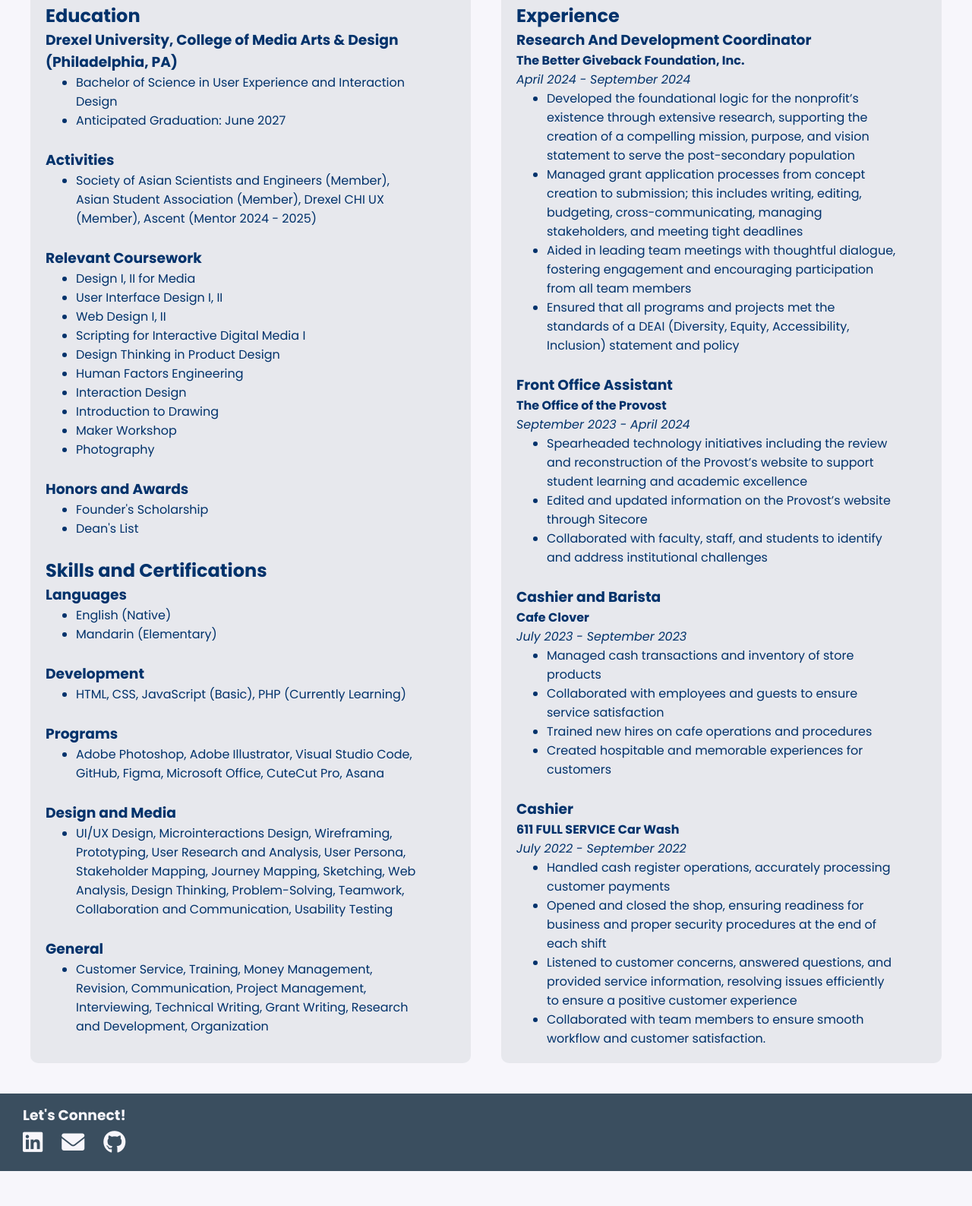
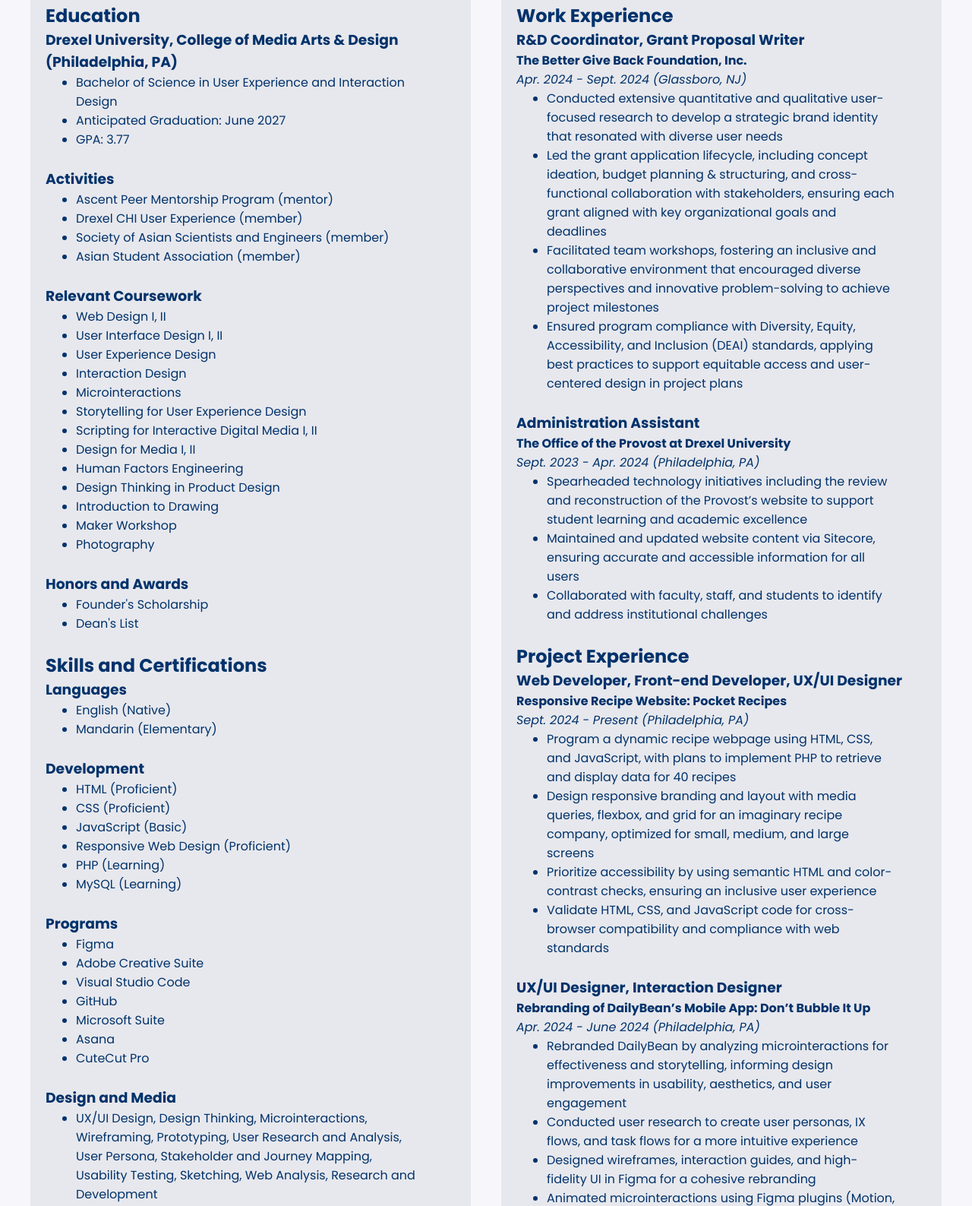
Before and after one commit to feiyoungi/feiyoungi-portfolio, a plain HTML site: page aboutme.html in a window 1280 px wide. Shown: the part 159-1746 px from the top of the page at 76% size. Before the commit the page ends 1700 px from the top, so only its background shows below. Drawn offline with Linux system fonts and the light colour scheme.

Commit message:
Update about me

```diff
--- a/aboutme.html
+++ b/aboutme.html
@@ -35,22 +35,29 @@
                     <ul>
                         <li>Bachelor of Science in User Experience and Interaction Design</li>
                         <li>Anticipated Graduation: June 2027</li>
+                        <li>GPA: 3.77</li>
                     </ul>
                         <br>
                 <h3>Activities</h3>
                     <ul>
-                        <li> Society of Asian Scientists and Engineers (Member), Asian Student Association (Member), Drexel CHI UX (Member), Ascent (Mentor 2024 - 2025)</li>
+                        <li>Ascent Peer Mentorship Program	(mentor)</li>
+                        <li>Drexel CHI User Experience (member)</li>
+                        <li>Society of Asian Scientists and Engineers (member)</li>
+                        <li>Asian Student Association (member)</li>
                     </ul>
                         <br>
                 <h3>Relevant Coursework</h3>
                     <ul>
-                        <li>Design I, II for Media</li>
+                        <li>Web Design I, II</li>
                         <li>User Interface Design I, II</li>
-                        <li>Web Design I, II</li>
-                        <li>Scripting for Interactive Digital Media I</li>
+                        <li>User Experience Design</li>
+                        <li>Interaction Design</li>
+                        <li>Microinteractions</li>
+                        <li>Storytelling for User Experience Design</li>
+                        <li>Scripting for Interactive Digital Media I, II</li>
+                        <li>Design for Media I, II</li>
+                        <li>Human Factors Engineering</li>
                         <li>Design Thinking in Product Design</li>
-                        <li>Human Factors Engineering</li>
-                        <li>Interaction Design</li>
                         <li>Introduction to Drawing</li>
                         <li>Maker Workshop</li>
                         <li>Photography</li>
@@ -71,46 +78,57 @@
                         <br>
                 <h3>Development</h3>
                     <ul>
-                        <li>HTML, CSS, JavaScript (Basic), PHP (Currently Learning)</li>
+                        <li>HTML (Proficient)</li>
+                        <li>CSS (Proficient)</li>
+                        <li>JavaScript (Basic)</li>
+                        <li>Responsive Web Design (Proficient)</li>
+                        <li>PHP (Learning)</li>
+                        <li>MySQL (Learning)</li>
                     </ul>
                         <br>
                 <h3>Programs</h3>
                     <ul>
-                        <li>Adobe Photoshop, Adobe Illustrator, Visual Studio Code, GitHub, Figma, Microsoft Office, CuteCut Pro, Asana</li>
+                        <li>Figma</li>
+                        <li>Adobe Creative Suite</li>
+                        <li>Visual Studio Code</li>
+                        <li>GitHub</li>
+                        <li>Microsoft Suite</li>
+                        <li>Asana</li>
+                        <li>CuteCut Pro</li>
                     </ul>
                         <br>
                 <h3>Design and Media</h3>
                     <ul>
-                        <li>UI/UX Design, Microinteractions Design, Wireframing, Prototyping, User Research and Analysis, User Persona, Stakeholder Mapping, Journey Mapping, Sketching, Web Analysis, Design Thinking, Problem-Solving, Teamwork, Collaboration and Communication, Usability Testing</li>
+                        <li>UX/UI Design, Design Thinking, Microinteractions, Wireframing, Prototyping, User Research and Analysis, User Persona, Stakeholder and Journey Mapping, Usability Testing, Sketching, Web Analysis, Research and Development</li>
                     </ul>
                         <br>
                 <h3>General</h3>
                     <ul>
-                        <li>Customer Service, Training, Money Management, Revision, Communication, Project Management, Interviewing, Technical Writing, Grant Writing, Research and Development, Organization</li>
+                        <li>Problem-Solving, Teamwork, Collaboration, Customer Service, Training, Money Management, Revision, Communication, Project Management, Interviewing, Technical Writing, Grant Writing, Organization</li>
                     </ul>
         </div>
         <div class="abt-section">
-            <h2>Experience</h2>
-                <h3>Research And Development Coordinator</h3>
-                    <h4>The Better Giveback Foundation, Inc.</h4>
-                        <p><em>April 2024 - September 2024</em></p>
+            <h2>Work Experience</h2>
+                <h3>R&D Coordinator, Grant Proposal Writer</h3>
+                    <h4>The Better Give Back Foundation, Inc.</h4>
+                        <p><em>Apr. 2024 - Sept. 2024 (Glassboro, NJ)</em></p>
                         <ul>
-                            <li>Developed the foundational logic for the nonprofit’s existence through extensive research, supporting the creation of a compelling mission, purpose, and vision statement to serve the post-secondary population</li>
-                            <li>Managed grant application processes from concept creation to submission; this includes writing, editing, budgeting, cross-communicating, managing stakeholders, and meeting tight deadlines</li>
-                            <li>Aided in leading team meetings with thoughtful dialogue, fostering engagement and encouraging participation from all team members</li>
-                            <li>Ensured that all programs and projects met the standards of a DEAI (Diversity, Equity, Accessibility, Inclusion) statement and policy</li>
+                            <li>Conducted extensive quantitative and qualitative user-focused research to develop a strategic brand identity that resonated with diverse user needs</li>
+                            <li>Led the grant application lifecycle, including concept ideation, budget planning & structuring, and cross-functional collaboration with stakeholders, ensuring each grant aligned with key organizational goals and deadlines</li>
+                            <li>Facilitated team workshops, fostering an inclusive and collaborative environment that encouraged diverse perspectives and innovative problem-solving to achieve project milestones</li>
+                            <li>Ensured program compliance with Diversity, Equity, Accessibility, and Inclusion (DEAI) standards, applying best practices to support equitable access and user-centered design in project plans</li>
                         </ul>
                             <br>
-                <h3>Front Office Assistant</h3>
-                    <h4>The Office of the Provost</h4>
-                        <p><em>September 2023 - April 2024</em></p>
+                <h3>Administration Assistant</h3>
+                    <h4>The Office of the Provost at Drexel University</h4>
+                        <p><em>Sept. 2023 - Apr. 2024 (Philadelphia, PA)</em></p>
                         <ul>
                             <li>Spearheaded technology initiatives including the review and reconstruction of the Provost’s website to support student learning and academic excellence</li>
-                            <li>Edited and updated information on the Provost’s website through Sitecore</li>
+                            <li>Maintained and updated website content via Sitecore, ensuring accurate and accessible information for all users</li>
                             <li>Collaborated with faculty, staff, and students to identify and address institutional challenges</li>
                         </ul>
                             <br>
-                <h3>Cashier and Barista</h3>
+                <!-- <h3>Cashier and Barista</h3>
                     <h4>Cafe Clover</h4>
                         <p><em>July 2023 - September 2023</em></p>
                         <ul>
@@ -128,6 +146,36 @@
                             <li>Opened and closed the shop, ensuring readiness for business and proper security procedures at the end of each shift</li>
                             <li>Listened to customer concerns, answered questions, and provided service information, resolving issues efficiently to ensure a positive customer experience</li>
                             <li>Collaborated with team members to ensure smooth workflow and customer satisfaction.</li>
+                        </ul> -->
+            <h2>Project Experience</h2>
+                <h3>Web Developer, Front-end Developer, UX/UI Designer</h3>
+                    <h4>Responsive Recipe Website: Pocket Recipes</h4>
+                        <p><em>Sept. 2024 - Present (Philadelphia, PA)</em></p>
+                        <ul>
+                            <li>Program a dynamic recipe webpage using HTML, CSS, and JavaScript, with plans to implement PHP to retrieve and display data for 40 recipes</li>
+                            <li>Design responsive branding and layout with media queries, flexbox, and grid for an imaginary recipe company, optimized for small, medium, and large screens</li>
+                            <li>Prioritize accessibility by using semantic HTML and color-contrast checks, ensuring an inclusive user experience</li>
+                            <li>Validate HTML, CSS, and JavaScript code for cross-browser compatibility and compliance with web standards</li>
+                        </ul>
+                            <br>
+                <h3>UX/UI Designer, Interaction Designer</h3>
+                    <h4>Rebranding of DailyBean’s Mobile App: Don’t Bubble It Up</h4>
+                    <p><em>Apr. 2024 - June 2024 (Philadelphia, PA)</em></p>
+                    <ul>
+                        <li>Rebranded DailyBean by analyzing microinteractions for effectiveness and storytelling, informing design improvements in usability, aesthetics, and user engagement</li>
+                        <li>Conducted user research to create user personas, IX flows, and task flows for a more intuitive experience</li>
+                        <li>Designed wireframes, interaction guides, and high-fidelity UI in Figma for a cohesive rebranding</li>
+                        <li>Animated microinteractions using Figma plugins (Motion, Jitter) to enhance user engagement</li>
+                        <li>Created a visual walkthrough video of the app's navigation with CuteCut Pro, highlighting key interaction flows</li>
+                    </ul>
+                        <br>
+                <h3>UX/UI Designer</h3>
+                    <h4>Redesign of Le Cat Café’s Website</h4>
+                    <p><em>Sept. 2023 - Nov. 2023 (Philadelphia, PA)</em></p>
+                        <ul>
+                            <li>Analyzed heuristic feedback and user research to develop information architecture and low-fidelity wireframes to simplify the user experience in the Figma redesign</li>
+                            <li>Conducted usability tests to identify and resolve key website issues and pain points including the clutter of text and information</li>
+                            <li>Designed and mapped out microinteractions for a fully responsive website, optimizing layouts for small, medium, and large screens</li>
                         </ul>
         </div>
 
```
Also changed, not shown: work.html (+1 -1 lines).
